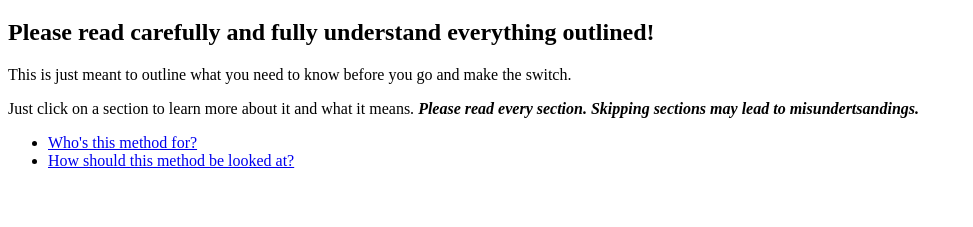
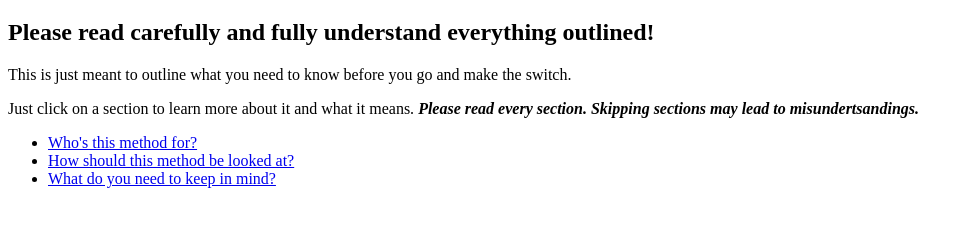
Before and after one commit to Piasicm/disclaimer_for_SL, a plain HTML site: page index.html in a window 1280 px wide. Shown: the part 61-288 px from the top of the page, without its empty margins (0-973 px from the left). Drawn offline with Linux system fonts and the light colour scheme.

Commit message:
Add new list element
Add new list element for "What to keep in mind"

```diff
--- a/index.html
+++ b/index.html
@@ -14,6 +14,7 @@
     <ul>
         <li><a href="./who_is_this_for.html">Who's this method for?</a></li>
         <li><a href="./how_this_method_should_be_looked_at.html">How should this method be looked at?</a></li>
+        <li><a href="./what-to-keep-in-mind.html">What do you need to keep in mind?</a></li>
     </ul>
 </body>
 </html>
```
